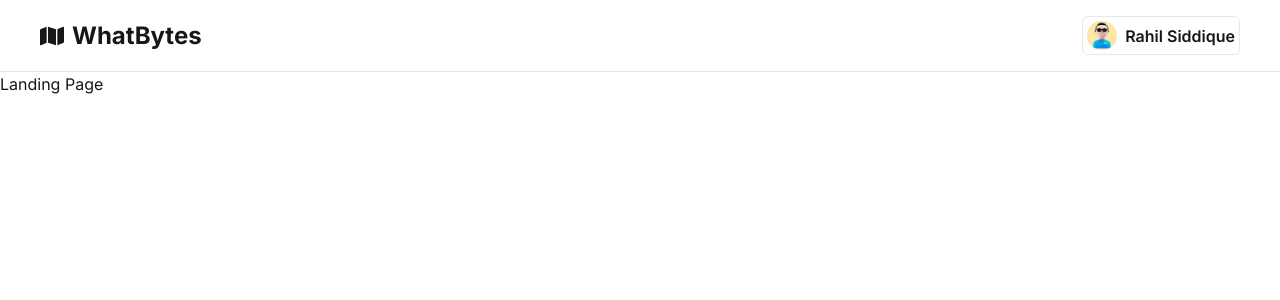
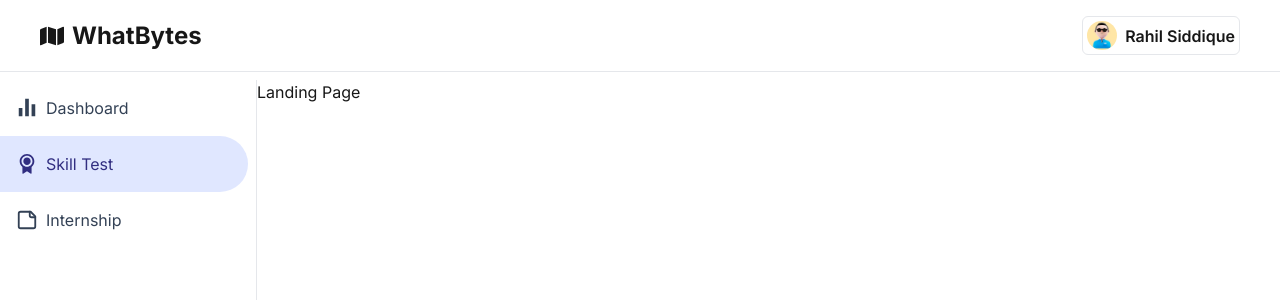
Before and after one commit to waynelogan/whatbytes-assessment, a Next.js app: page / in a window 1280 px wide. Shown: the top 300 px of the page. Built offline with nearby package versions, Linux system fonts and the light colour scheme.

Commit message:
adds sidebar

```diff
--- /dev/null
+++ b/app/components/Menu.tsx
@@ -0,0 +1,27 @@
+import { LuStickyNote } from "react-icons/lu"
+import { RiAwardFill, RiBarChartFill } from "react-icons/ri"
+
+export default function Menu() {
+  return (
+    <nav className="
+      col-span-2
+      h-full
+      text-slate-700
+    ">
+      <ul className="flex flex-col mr-2">
+        <li className="p-4 flex gap-2 items-center">
+          <RiBarChartFill size={22} />
+          <p>Dashboard</p>
+        </li>
+        <li className="p-4 flex gap-2 items-center bg-indigo-100 rounded-r-full text-indigo-900">
+          <RiAwardFill size={22} />
+          <p>Skill Test</p>
+        </li>
+        <li className="p-4 flex gap-2 items-center">
+          <LuStickyNote size={22} />
+          <p>Internship</p>
+        </li>
+      </ul>
+    </nav>
+  )
+}
--- a/app/components/Navbar.tsx
+++ b/app/components/Navbar.tsx
@@ -4,9 +4,10 @@ import { FaMap } from "react-icons/fa"
 export default function Navbar() {
   return (
     <nav className="
-    border-b
+    border-b bg-white
     px-10
     flex justify-between items-center
+    fixed w-full
     ">
       <div className="
         flex gap-2 items-center
--- a/app/layout.tsx
+++ b/app/layout.tsx
@@ -1,28 +1,35 @@
-import type { Metadata } from "next";
-import "./globals.css";
-import {Inter} from "next/font/google"
+import type { Metadata } from "next"
+import "./globals.css"
+import { Inter } from "next/font/google"
 import Navbar from "./components/Navbar"
+import Menu from "./components/Menu"
 
 export const metadata: Metadata = {
   title: "WhatBytes",
   description: "WhatBytes Web App",
-};
+}
 
-const inter = Inter({subsets: ['latin']})
+const inter = Inter({ subsets: ['latin'] })
 
 export default function RootLayout({
   children,
 }: Readonly<{
-  children: React.ReactNode;
+  children: React.ReactNode
 }>) {
   return (
     <html lang="en">
       <body
-        className={`${inter.className}`}
+        className={`${inter.className} relative`}
       >
         <Navbar />
-        {children}
+        <div className="
+          grid grid-cols-10 divide-x pt-20
+          min-h-screen
+">
+          <Menu />
+          {children}
+        </div>
       </body>
     </html>
-  );
+  )
 }
--- a/app/page.tsx
+++ b/app/page.tsx
@@ -1,6 +1,7 @@
 export default function Home() {
   return (
-    <div>
+    <div className="
+    ">
       Landing Page
     </div>
   )
```
